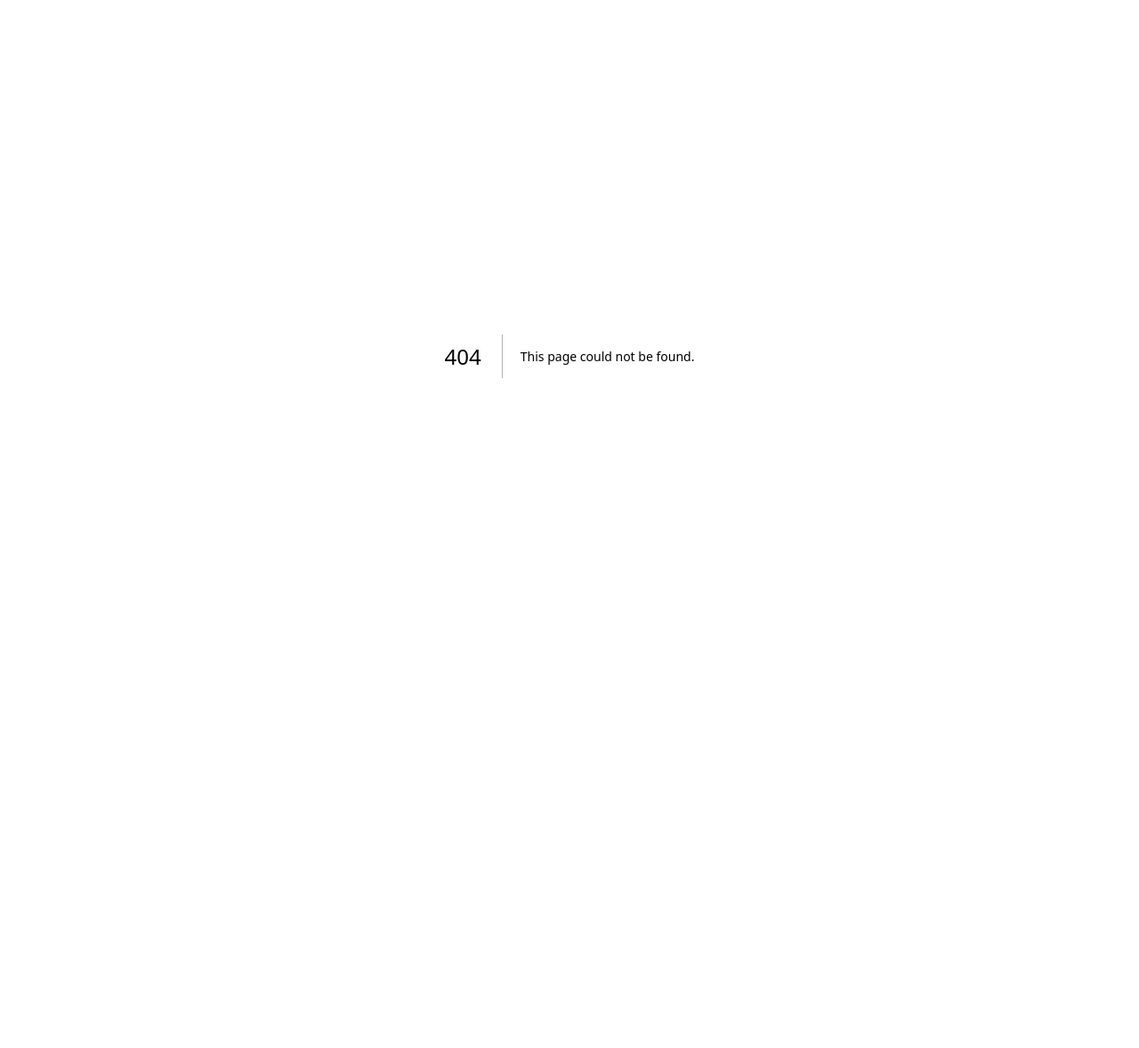
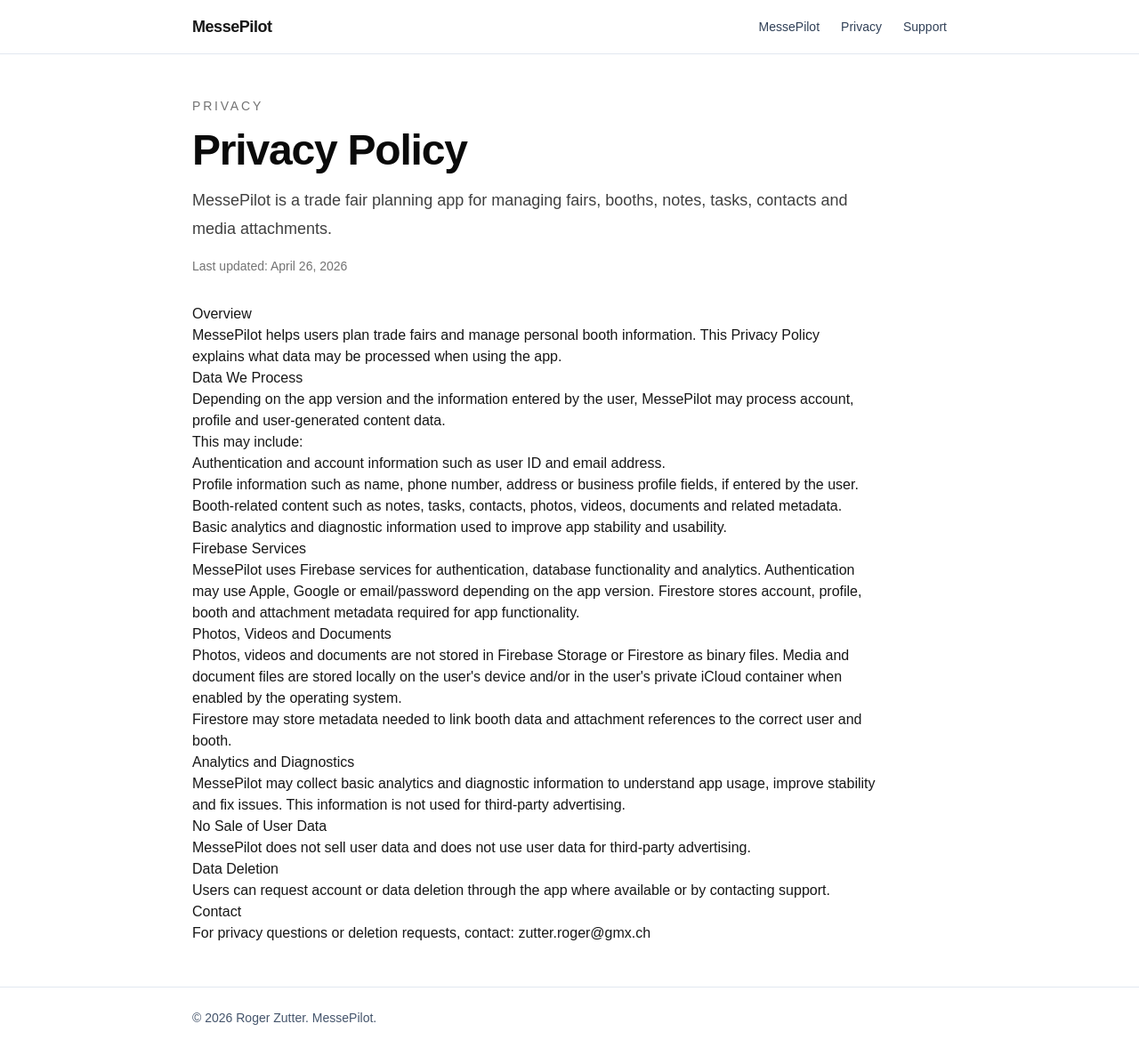
Before and after one commit to Teufeli/messepilot-web, a Next.js app: page /privacy in a window 1280 px wide. Before the commit this address had no page. Shown: the whole page at 89% size. Before the commit the page ends 800 px from the top, so only its background shows below. Built offline with nearby package versions, Linux system fonts and the light colour scheme.

Commit message:
Add privacy and support pages

```diff
--- a/app/layout.tsx
+++ b/app/layout.tsx
@@ -1,4 +1,5 @@
 import type { Metadata } from "next";
+import Link from "next/link";
 import { Geist, Geist_Mono } from "next/font/google";
 import "./globals.css";
 
@@ -13,8 +14,8 @@
 });
 
 export const metadata: Metadata = {
-  title: "Create Next App",
-  description: "Generated by create next app",
+  title: "MessePilot",
+  description: "Trade fair planning made simple.",
 };
 
 export default function RootLayout({
@@ -27,7 +28,34 @@
       lang="en"
       className={`${geistSans.variable} ${geistMono.variable} h-full antialiased`}
     >
-      <body className="min-h-full flex flex-col">{children}</body>
+      <body className="min-h-full flex flex-col bg-slate-50 text-slate-900">
+        <header className="border-b border-slate-200 bg-white">
+          <div className="mx-auto flex w-full max-w-4xl items-center justify-between px-6 py-4">
+            <Link href="/" className="text-lg font-semibold tracking-tight">
+              MessePilot
+            </Link>
+            <nav aria-label="Main navigation" className="flex items-center gap-6 text-sm">
+              <Link href="/" className="text-slate-700 hover:text-slate-900">
+                MessePilot
+              </Link>
+              <Link href="/privacy" className="text-slate-700 hover:text-slate-900">
+                Privacy
+              </Link>
+              <Link href="/support" className="text-slate-700 hover:text-slate-900">
+                Support
+              </Link>
+            </nav>
+          </div>
+        </header>
+
+        <main className="mx-auto w-full max-w-4xl flex-1 px-6 py-12">{children}</main>
+
+        <footer className="border-t border-slate-200 bg-white">
+          <div className="mx-auto w-full max-w-4xl px-6 py-6 text-sm text-slate-600">
+            © 2026 Roger Zutter. MessePilot.
+          </div>
+        </footer>
+      </body>
     </html>
   );
 }
--- a/app/page.tsx
+++ b/app/page.tsx
@@ -1,28 +1,33 @@
-import Image from "next/image";
+import Link from "next/link";
 
 export default function Home() {
   return (
-    <main className="relative min-h-screen text-white">
-
-      {/* Background Image */}
-      <div className="absolute inset-0">
-        <Image
-          src="/AppIcon_any.png"
-          alt="Background"
-          fill
-          className="object-cover"
-          priority
-        />
-        <div className="absolute inset-0 bg-black/50" />
+    <section className="space-y-8">
+      <div className="space-y-4">
+        <p className="text-sm font-medium uppercase tracking-wide text-slate-500">MessePilot</p>
+        <h1 className="text-4xl font-semibold tracking-tight text-slate-900 sm:text-5xl">
+          Trade fair planning made simple.
+        </h1>
+        <p className="max-w-2xl text-base leading-7 text-slate-700 sm:text-lg">
+          MessePilot helps users plan trade fairs, manage booths, notes, tasks, contacts, photos,
+          videos and documents.
+        </p>
       </div>
 
-      {/* Content */}
-      <div className="relative z-10 flex min-h-screen items-center justify-center">
-        <h1 className="text-5xl font-bold tracking-tight">
-          MessePilot 🚀
-        </h1>
+      <div className="flex flex-wrap gap-3">
+        <Link
+          href="/privacy"
+          className="rounded-lg bg-slate-900 px-5 py-2.5 text-sm font-medium text-white hover:bg-slate-700"
+        >
+          Privacy Policy
+        </Link>
+        <Link
+          href="/support"
+          className="rounded-lg border border-slate-300 bg-white px-5 py-2.5 text-sm font-medium text-slate-900 hover:bg-slate-100"
+        >
+          Support
+        </Link>
       </div>
-
-    </main>
+    </section>
   );
 }
--- /dev/null
+++ b/app/privacy/page.tsx
@@ -0,0 +1,95 @@
+import type { Metadata } from "next";
+
+export const metadata: Metadata = {
+  title: "Privacy Policy | MessePilot",
+  description: "Privacy Policy for the MessePilot app.",
+};
+
+export default function PrivacyPage() {
+  return (
+    <section className="space-y-8">
+      <div className="space-y-4">
+        <p className="text-sm font-medium uppercase tracking-[0.2em] text-neutral-500">
+          Privacy
+        </p>
+        <h1 className="max-w-3xl text-4xl font-semibold tracking-tight text-neutral-950 sm:text-5xl">
+          Privacy Policy
+        </h1>
+        <p className="max-w-3xl text-lg leading-8 text-neutral-700">
+          MessePilot is a trade fair planning app for managing fairs, booths,
+          notes, tasks, contacts and media attachments.
+        </p>
+        <p className="text-sm text-neutral-500">Last updated: April 26, 2026</p>
+      </div>
+
+      <div className="prose prose-neutral max-w-3xl">
+        <h2>Overview</h2>
+        <p>
+          MessePilot helps users plan trade fairs and manage personal booth
+          information. This Privacy Policy explains what data may be processed
+          when using the app.
+        </p>
+
+        <h2>Data We Process</h2>
+        <p>
+          Depending on the app version and the information entered by the user,
+          MessePilot may process account, profile and user-generated content
+          data.
+        </p>
+        <p>This may include:</p>
+        <ul>
+          <li>Authentication and account information such as user ID and email address.</li>
+          <li>Profile information such as name, phone number, address or business profile fields, if entered by the user.</li>
+          <li>Booth-related content such as notes, tasks, contacts, photos, videos, documents and related metadata.</li>
+          <li>Basic analytics and diagnostic information used to improve app stability and usability.</li>
+        </ul>
+
+        <h2>Firebase Services</h2>
+        <p>
+          MessePilot uses Firebase services for authentication, database
+          functionality and analytics. Authentication may use Apple, Google or
+          email/password depending on the app version. Firestore stores account,
+          profile, booth and attachment metadata required for app functionality.
+        </p>
+
+        <h2>Photos, Videos and Documents</h2>
+        <p>
+          Photos, videos and documents are not stored in Firebase Storage or
+          Firestore as binary files. Media and document files are stored locally
+          on the user&apos;s device and/or in the user&apos;s private iCloud
+          container when enabled by the operating system.
+        </p>
+        <p>
+          Firestore may store metadata needed to link booth data and attachment
+          references to the correct user and booth.
+        </p>
+
+        <h2>Analytics and Diagnostics</h2>
+        <p>
+          MessePilot may collect basic analytics and diagnostic information to
+          understand app usage, improve stability and fix issues. This
+          information is not used for third-party advertising.
+        </p>
+
+        <h2>No Sale of User Data</h2>
+        <p>
+          MessePilot does not sell user data and does not use user data for
+          third-party advertising.
+        </p>
+
+        <h2>Data Deletion</h2>
+        <p>
+          Users can request account or data deletion through the app where
+          available or by contacting support.
+        </p>
+
+        <h2>Contact</h2>
+        <p>
+          For privacy questions or deletion requests, contact:
+          {" "}
+          <a href="mailto:zutter.roger@gmx.ch">zutter.roger@gmx.ch</a>
+        </p>
+      </div>
+    </section>
+  );
+}
--- /dev/null
+++ b/app/support/page.tsx
@@ -0,0 +1,69 @@
+import type { Metadata } from "next";
+
+export const metadata: Metadata = {
+  title: "Support | MessePilot",
+  description: "Support information for the MessePilot app.",
+};
+
+export default function SupportPage() {
+  return (
+    <section className="space-y-8">
+      <div className="space-y-4">
+        <p className="text-sm font-medium uppercase tracking-[0.2em] text-neutral-500">
+          Support
+        </p>
+        <h1 className="max-w-3xl text-4xl font-semibold tracking-tight text-neutral-950 sm:text-5xl">
+          MessePilot Support
+        </h1>
+        <p className="max-w-3xl text-lg leading-8 text-neutral-700">
+          Need help with MessePilot? We are here to help with beta testing,
+          account access, login issues, booth data, media attachments and data
+          deletion requests.
+        </p>
+      </div>
+
+      <div className="grid gap-6 sm:grid-cols-2">
+        <div className="rounded-3xl border border-neutral-200 bg-white p-6 shadow-sm">
+          <h2 className="text-xl font-semibold text-neutral-950">
+            Contact Support
+          </h2>
+          <p className="mt-3 text-neutral-700">
+            For support requests, feedback or privacy-related questions, please
+            contact us by email.
+          </p>
+          <a
+            className="mt-5 inline-flex rounded-full bg-neutral-950 px-5 py-3 text-sm font-semibold text-white transition hover:bg-neutral-800"
+            href="mailto:zutter.roger@gmx.ch"
+          >
+            zutter.roger@gmx.ch
+          </a>
+        </div>
+
+        <div className="rounded-3xl border border-neutral-200 bg-white p-6 shadow-sm">
+          <h2 className="text-xl font-semibold text-neutral-950">
+            Early Release
+          </h2>
+          <p className="mt-3 text-neutral-700">
+            MessePilot is currently in beta and early release preparation. Some
+            features may still change as the app is improved and prepared for a
+            wider release.
+          </p>
+        </div>
+      </div>
+
+      <div className="rounded-3xl border border-neutral-200 bg-neutral-50 p-6">
+        <h2 className="text-xl font-semibold text-neutral-950">
+          What we can help with
+        </h2>
+        <ul className="mt-4 list-disc space-y-2 pl-5 text-neutral-700">
+          <li>Account access and login issues</li>
+          <li>Trade fair and booth planning features</li>
+          <li>Notes, tasks and contact data</li>
+          <li>Photos, videos and document attachments</li>
+          <li>Account or data deletion requests</li>
+          <li>Beta testing feedback</li>
+        </ul>
+      </div>
+    </section>
+  );
+}
```
Also changed, not shown: 1 other file (tests, documents, lock files or other folders).
